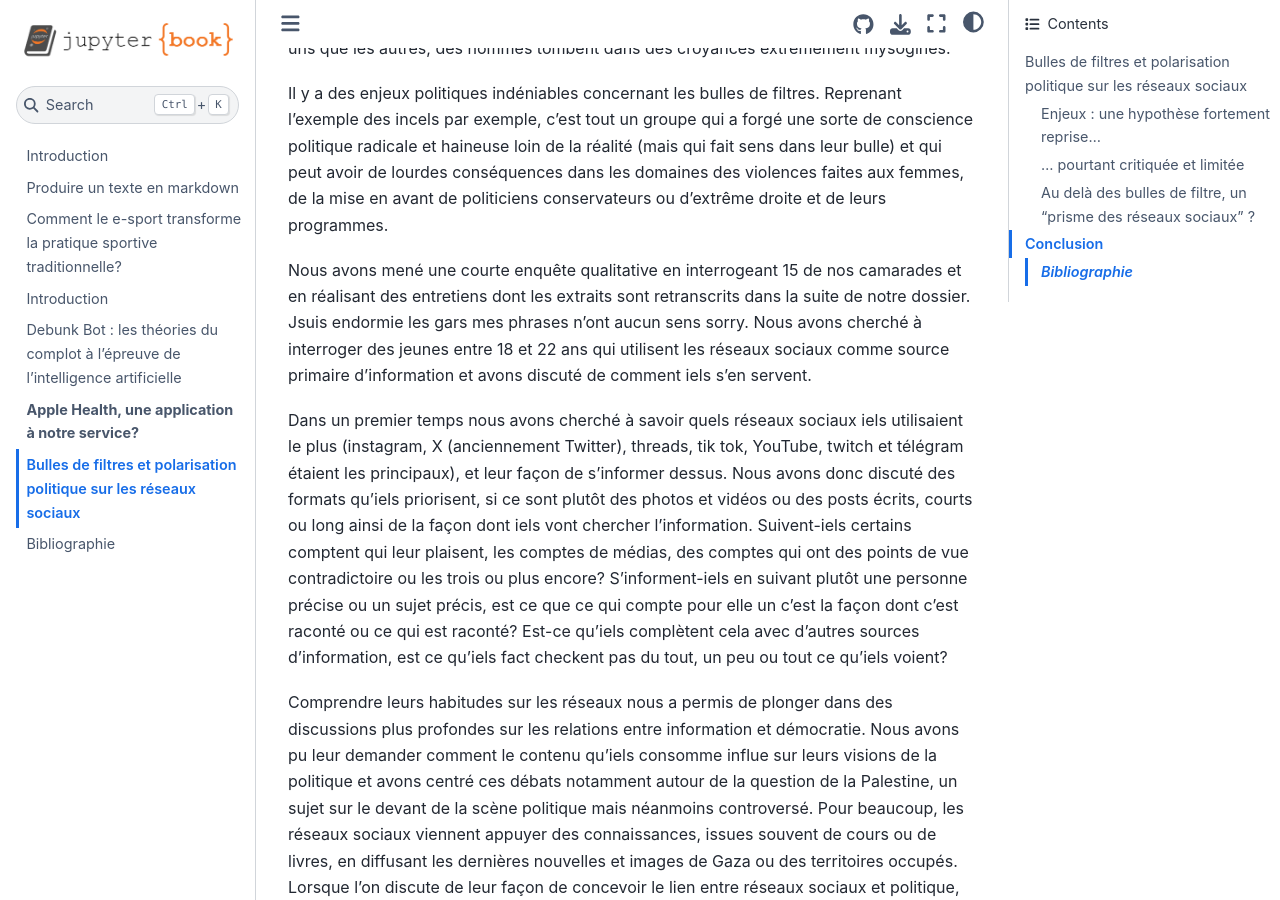
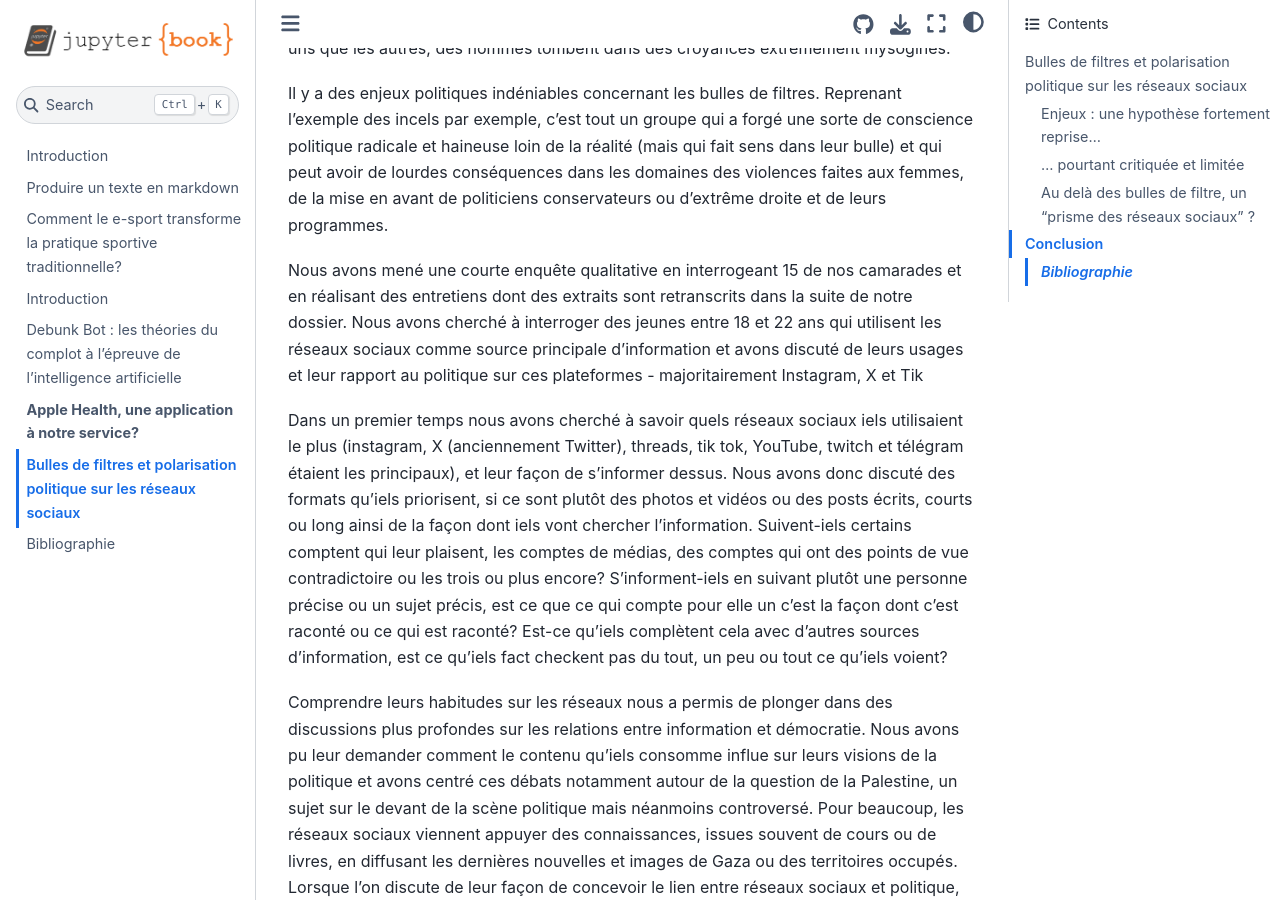
Before and after one commit to luneauaymeric/digital_culture_collective_page_g6, a Jupyter Book: the page built from bubbles/bulles_de_filtre.md, in a window 1280 px wide and 900 px high, scrolled down 2145 px. Built offline with Jupyter Book 1.0.4 settings and Sphinx 7.4.7 and the Sphinx Book theme 1.1.4, drawn with Linux system fonts in a browser that asks for light colours; some of the changed lines change nothing that is shown.

Commit message:
bubbles/bulles_de_filtre.md updated from https://stackedit.io/

```diff
--- a/bubbles/bulles_de_filtre.md
+++ b/bubbles/bulles_de_filtre.md
@@ -27,7 +27,7 @@ Ces mécanismes peuvent être dangereux dans certaines situations, par exemple a
 
 Il y a des enjeux politiques indéniables concernant les bulles de filtres. Reprenant l’exemple des incels par exemple, c’est tout un groupe qui a forgé une sorte de conscience politique radicale et haineuse loin de la réalité (mais qui fait sens dans leur bulle) et qui peut avoir de lourdes conséquences dans les domaines des violences faites aux femmes, de la mise en avant de politiciens conservateurs ou d’extrême droite et de leurs programmes.
 
-Nous avons mené une courte enquête qualitative en interrogeant 15 de nos camarades et en réalisant des entretiens dont les extraits sont retranscrits dans la suite de notre dossier. Jsuis endormie les gars mes phrases n’ont aucun sens sorry. Nous avons cherché à interroger des jeunes entre 18 et 22 ans qui utilisent les réseaux sociaux comme source primaire d’information et avons discuté de comment iels s’en servent.
+Nous avons mené une courte enquête qualitative en interrogeant 15 de nos camarades et en réalisant des entretiens dont des extraits sont retranscrits dans la suite de notre dossier. Nous avons cherché à interroger des jeunes entre 18 et 22 ans qui utilisent les réseaux sociaux comme source principale d’information et avons discuté de leurs usages et leur rapport au politique sur ces plateformes - majoritairement Instagram, X et Tik
 
 Dans un premier temps nous avons cherché à savoir quels réseaux sociaux iels utilisaient le plus (instagram, X (anciennement Twitter), threads, tik tok, YouTube, twitch et télégram étaient les principaux), et leur façon de s’informer dessus. Nous avons donc discuté des formats qu’iels priorisent, si ce sont plutôt des photos et vidéos ou des posts écrits, courts ou long ainsi de la façon dont iels vont chercher l’information. Suivent-iels certains comptent qui leur plaisent, les comptes de médias, des comptes qui ont des points de vue contradictoire ou les trois ou plus encore? S’informent-iels en suivant plutôt une personne précise ou un sujet précis, est ce que ce qui compte pour elle un c’est la façon dont c’est raconté ou ce qui est raconté? Est-ce qu’iels complètent cela avec d’autres sources d’information, est ce qu’iels fact checkent pas du tout, un peu ou tout ce qu’iels voient?
 
@@ -135,7 +135,7 @@ Cette approche nous permet d’envisager des questionnements plus larges liés a
 [^]: Zuiderveen Borgesius et al., « Should We Worry about Filter Bubbles? »
 
 <!--stackedit_data:
-eyJoaXN0b3J5IjpbLTg4MDIzNzcwOSwtMTEzMTg2MzI1NiwtMT
-QxMzgyOTMwLC0xNDMyNTYxMTIsMTU3Nzg2MzUxNCw2NTA0MTg3
-NzAsLTE4NTg2OTQ3NDZdfQ==
+eyJoaXN0b3J5IjpbLTEyNzI4Mjk3OTIsLTExMzE4NjMyNTYsLT
+E0MTM4MjkzMCwtMTQzMjU2MTEyLDE1Nzc4NjM1MTQsNjUwNDE4
+NzcwLC0xODU4Njk0NzQ2XX0=
 -->
```
